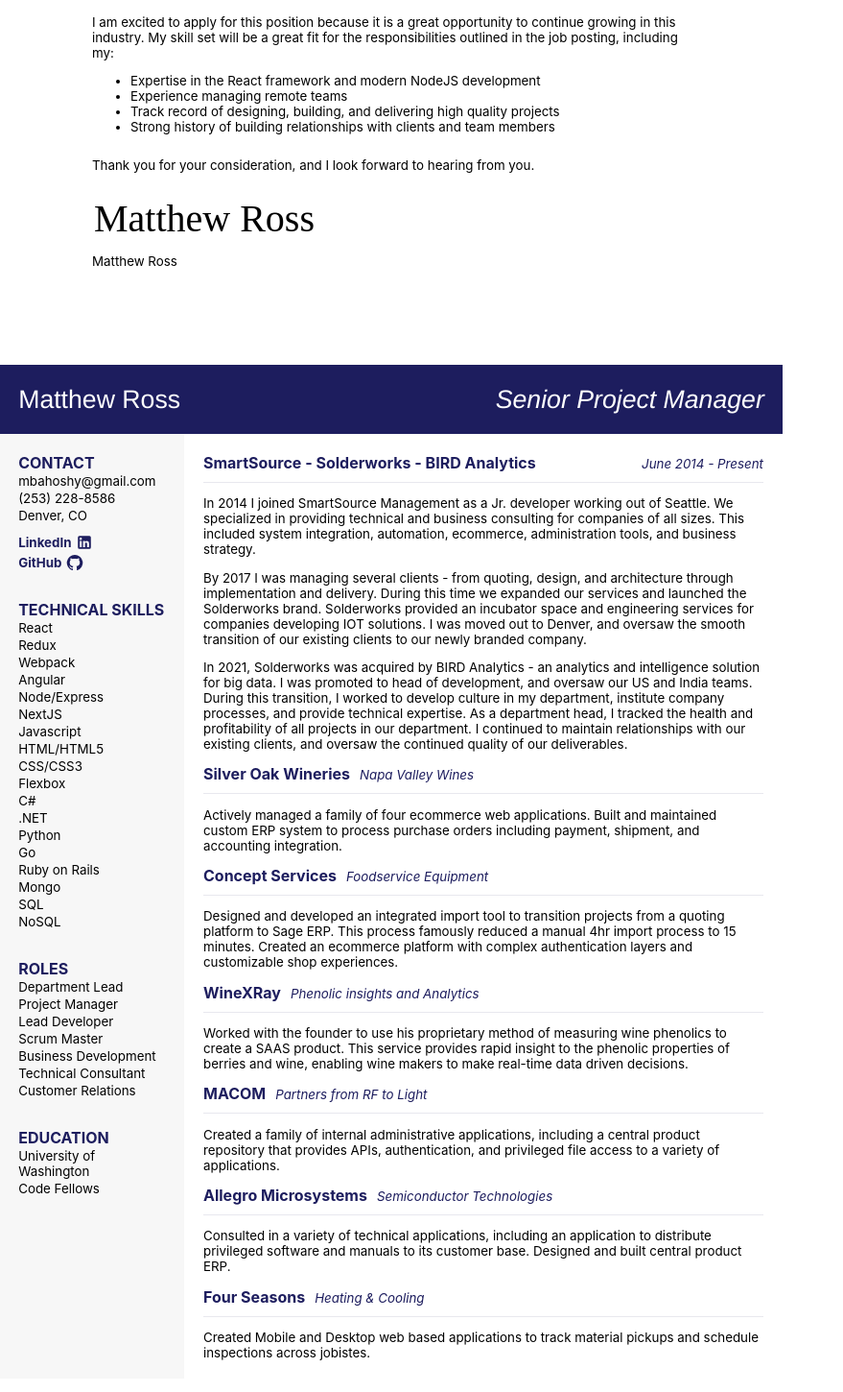
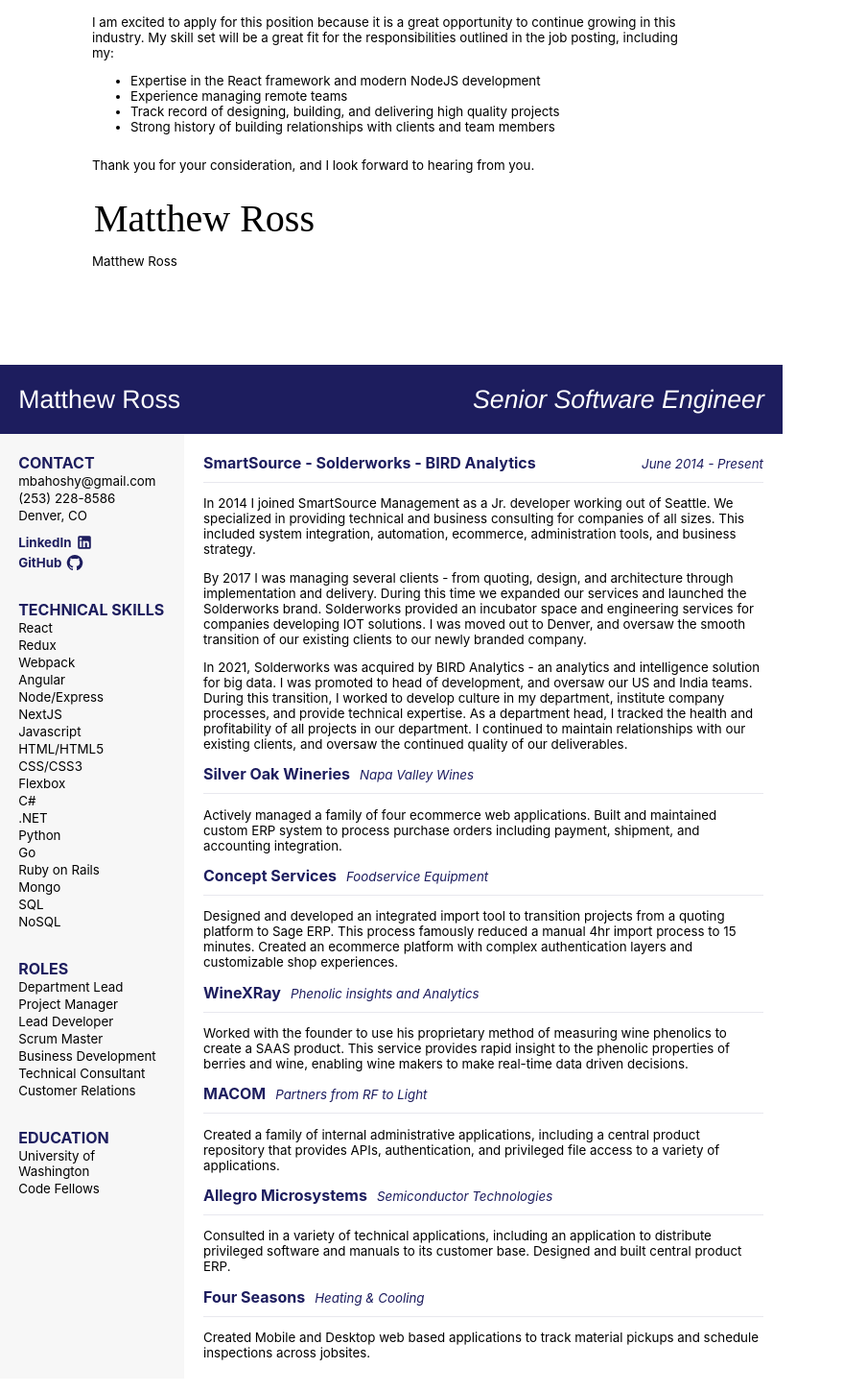
Before and after one commit to mbahoshy/resume, a React (Create React App) app: page / in a window 1280 px wide. Shown: the part 696-2146 px from the top of the page at 96% size, without its empty margins (0-879 px from the left). Built offline with nearby package versions, Linux system fonts and the light colour scheme; a web font is replaced by a local one.

Commit message:
Fix typos

```diff
--- a/src/components/Header.js
+++ b/src/components/Header.js
@@ -23,7 +23,7 @@
           <div style={{
             // fontSize: '16pt',
             fontStyle: 'italic'
-            }}>Senior Project Manager</div>
+            }}>Senior Software Engineer</div>
         </div>
     </div>
   )
--- a/src/components/Resume.js
+++ b/src/components/Resume.js
@@ -116,7 +116,7 @@
           >
             <p>
               Created Mobile and Desktop web based applications to track material pickups and schedule inspections
-              across jobistes.
+              across jobsites.
 
             </p>
           </Section>
```
